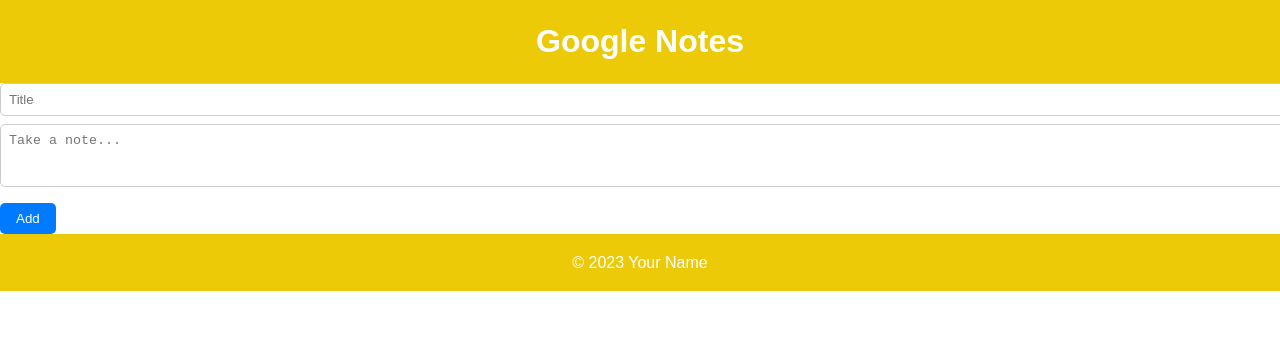
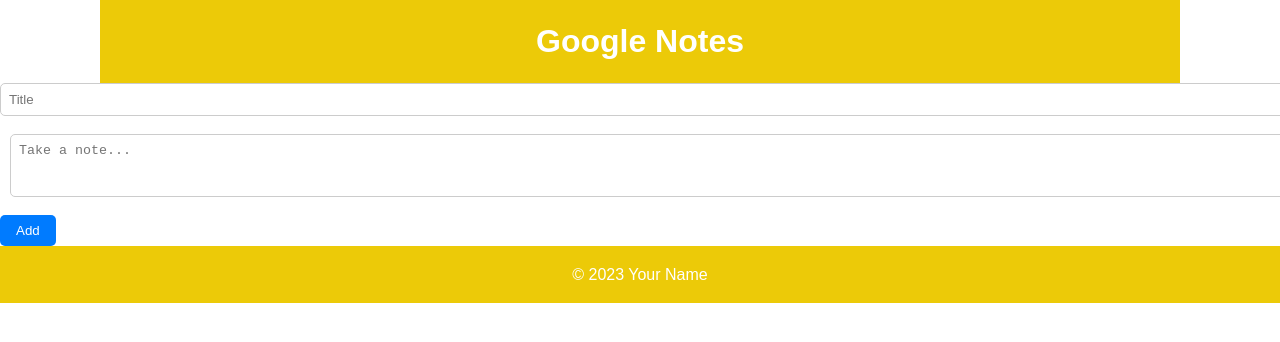
Before and after one commit to iamneo-production/beacfdbedeedabeccaadbefbaadefeccdfedffdff, a React (Create React App) app in the folder reactapp/: page / in a window 1280 px wide. Shown: the top 342 px of the page. Built offline with nearby package versions, Linux system fonts and the light colour scheme.

Commit message:
Backup Commit

```diff
--- a/reactapp/src/App.css
+++ b/reactapp/src/App.css
@@ -1,8 +1,11 @@
 header{
-  margin-left: 10px;
-  margin-right: 10px;
+  margin-left: 100px;
+  margin-right: 100px;
+
 }
+#title{
 
-textarea{
+}
+#desc{
   margin:10px;
 }
--- a/reactapp/src/components/CreateArea.js
+++ b/reactapp/src/components/CreateArea.js
@@ -31,6 +31,7 @@
 // export default CreateArea;
 
 import React, { useState, useCallback } from 'react';
+import styles from "../App.css";
 
 const CreateArea = ({ onAdd }) => {
   const [title, setTitle] = useState('');
```
